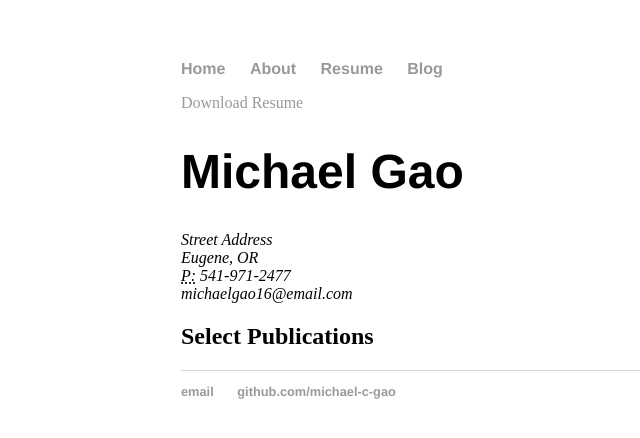
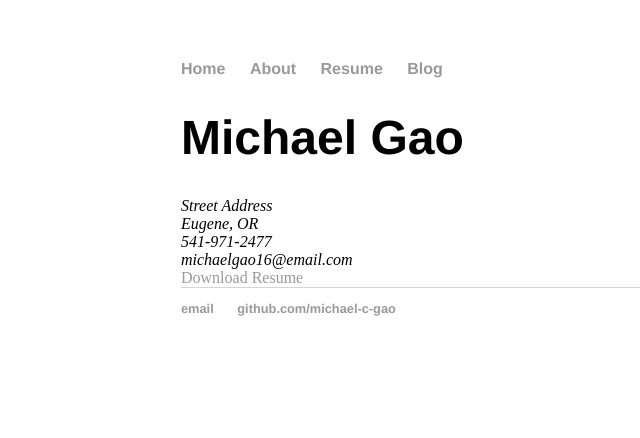
Before and after one commit to michael-c-gao/WebsiteOfMichael, a Jekyll site: the page built from resume/index.html, in a window 1280 px wide. Shown: the top 438 px of the page, without its empty margins (11-651 px from the left). Built offline with Jekyll 4.4.1, drawn with Linux system fonts in a browser that asks for light colours.

Commit message:
Update index.html

```diff
--- a/resume/index.html
+++ b/resume/index.html
@@ -4,16 +4,18 @@ title: Michael's Resume
 ---
 
 	<div class="resume">
-		<a href="#" class="download" title="Download Resume as PDF">Download Resume</a>
+
 					<h1>Michael Gao</h1>
 					<address>
 					Street Address<br>
 					Eugene, OR<br>
-					<abbr title="phone">P:</abbr> 541-971-2477<br>
+					541-971-2477<br>
 					<span class="obfuscate">michaelgao16@email.com</span>
 					</address>
 
-					<h2>Select Publications</h2>
+		<a href="#" class="download" title="Download Resume as PDF">Download Resume</a>
+
+					<!--<h2>Select Publications</h2>-->
 
 					<!--<p><strong>Last Name, F.</strong> (204). Title of a Chapter You Wrote for a Book. In I.M Editor (Ed.), <em>The Book I Contributed To</em> (pp. 97-108). City, ST: Publisher Name. Chapter available at: <a href="#">http://permalink</a>.-->
 
```
